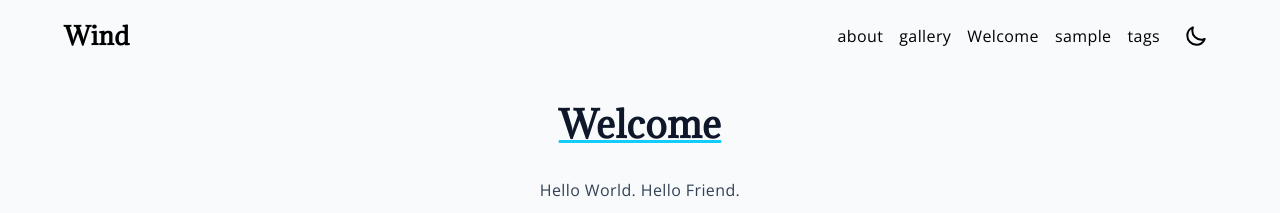
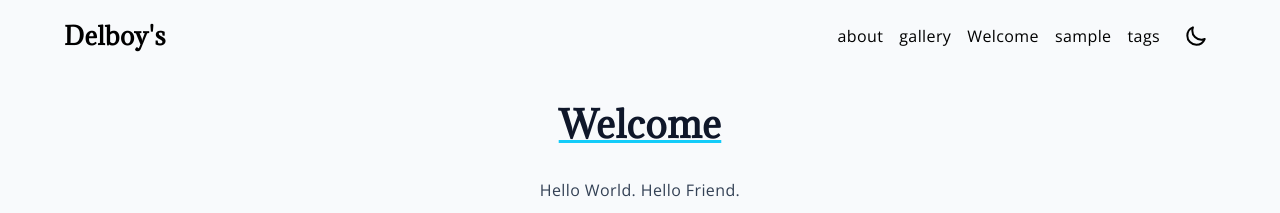
Before and after one commit to gooooooders/delboys, a Jekyll site: the page built from index.md, in a window 1280 px wide and 900 px high. Shown: the top 213 px of the window. Built offline with Jekyll 4.4.1, drawn with Linux system fonts in a browser that asks for light colours; our own code applies the rules of GitHub Pages for plain Markdown files.

Commit message:
Update _config.yml

```diff
--- a/_config.yml
+++ b/_config.yml
@@ -2,7 +2,7 @@ domain: example.com
 url: https://example.com
 baseurl: "/wind"
 
-title: Wind
+title: Delboy's
 email: wind@example.com
 author: Wind Sample
 
```
